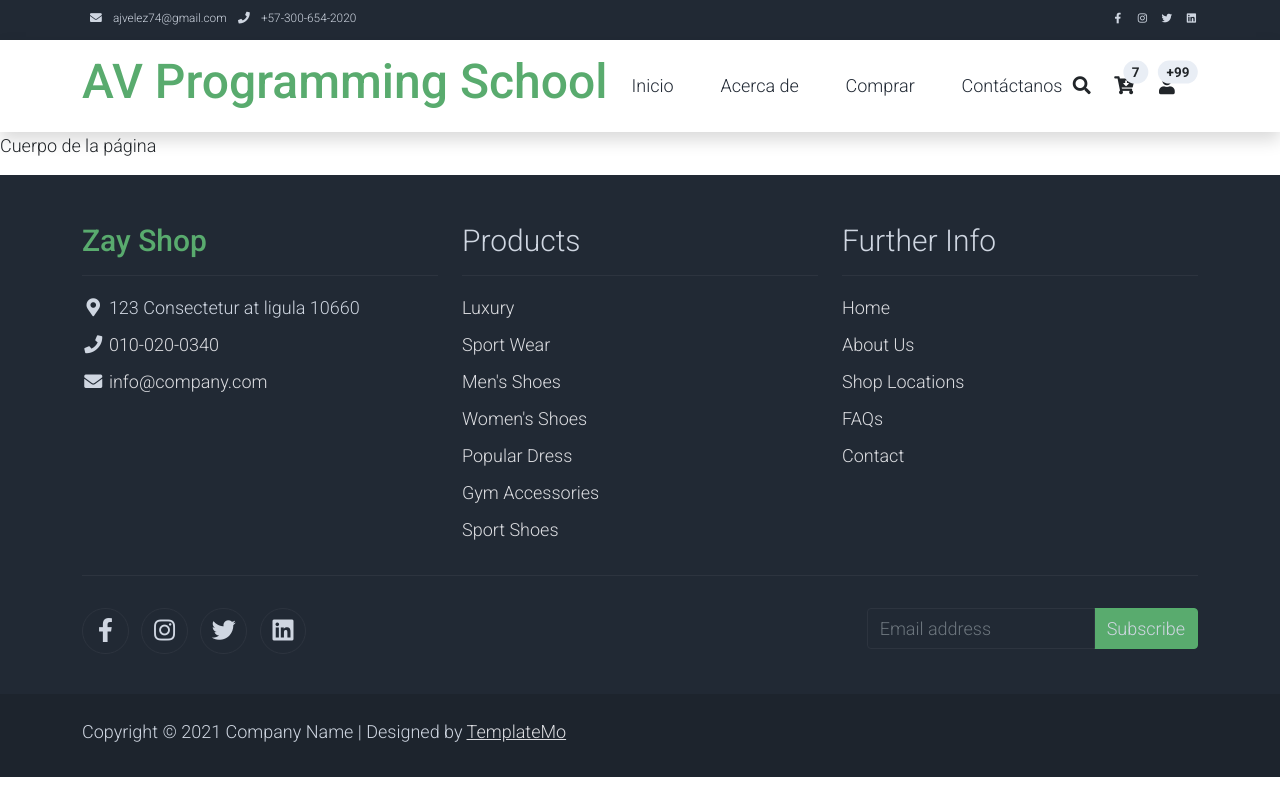
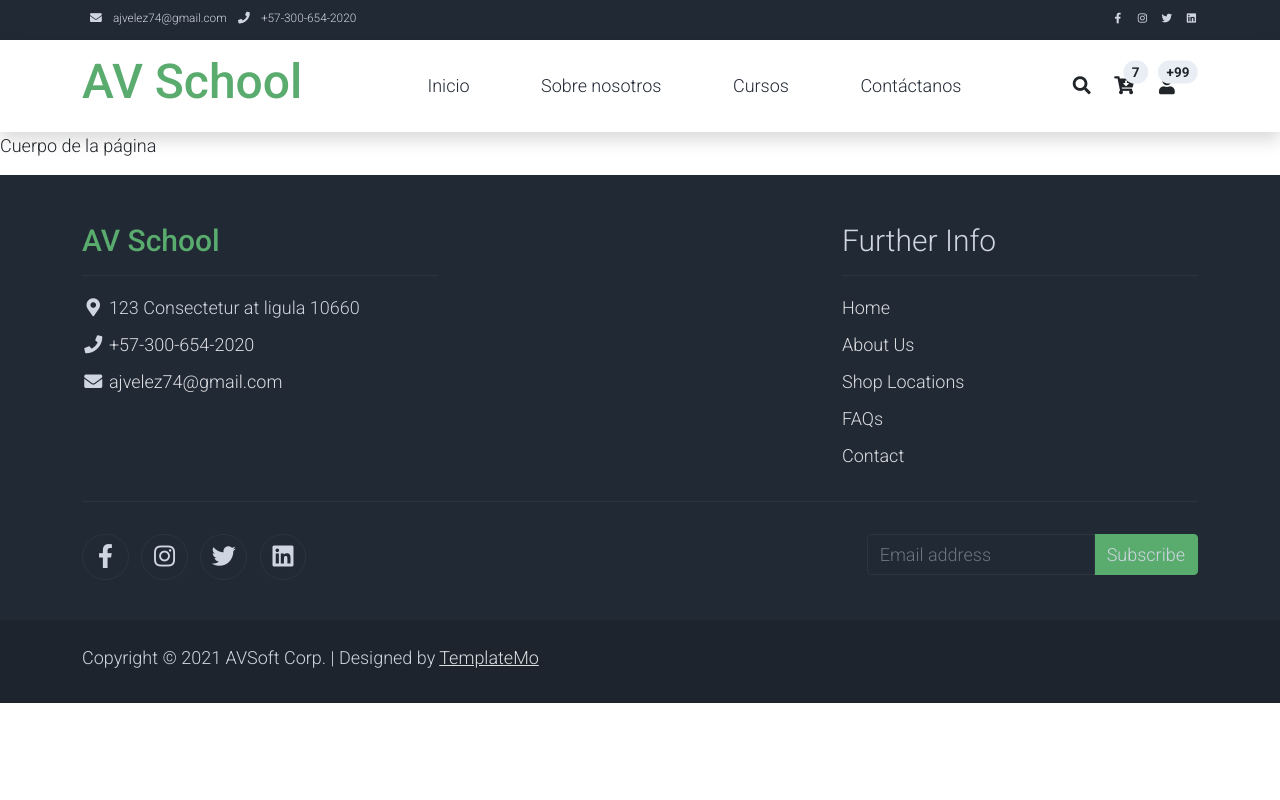
Before and after one commit to ajvelez74/ttech-project, a plain HTML site: page index.html in a window 1280 px wide. Drawn offline with nearby package versions, Linux system fonts and the light colour scheme.

Commit message:
Implementación de la navegación

```diff
--- a/footer.html
+++ b/footer.html
@@ -4,7 +4,7 @@
                 <div class="row">
 
                     <div class="col-md-4 pt-5">
-                        <h2 class="h2 text-success border-bottom pb-3 border-light logo">Zay Shop</h2>
+                        <h2 class="h2 text-success border-bottom pb-3 border-light logo">AV School</h2>
                         <ul class="list-unstyled text-light footer-link-list">
                             <li>
                                 <i class="fas fa-map-marker-alt fa-fw"></i>
@@ -12,26 +12,16 @@
                             </li>
                             <li>
                                 <i class="fa fa-phone fa-fw"></i>
-                                <a class="text-decoration-none" href="tel:010-020-0340">010-020-0340</a>
+                                <a class="text-decoration-none" href="tel:+57-300-654-2020">+57-300-654-2020</a>
                             </li>
                             <li>
                                 <i class="fa fa-envelope fa-fw"></i>
-                                <a class="text-decoration-none" href="mailto:info@company.com">info@company.com</a>
+                                <a class="text-decoration-none" href="mailto:ajvelez74@gmail.com">ajvelez74@gmail.com</a>
                             </li>
                         </ul>
                     </div>
 
                     <div class="col-md-4 pt-5">
-                        <h2 class="h2 text-light border-bottom pb-3 border-light">Products</h2>
-                        <ul class="list-unstyled text-light footer-link-list">
-                            <li><a class="text-decoration-none" href="#">Luxury</a></li>
-                            <li><a class="text-decoration-none" href="#">Sport Wear</a></li>
-                            <li><a class="text-decoration-none" href="#">Men's Shoes</a></li>
-                            <li><a class="text-decoration-none" href="#">Women's Shoes</a></li>
-                            <li><a class="text-decoration-none" href="#">Popular Dress</a></li>
-                            <li><a class="text-decoration-none" href="#">Gym Accessories</a></li>
-                            <li><a class="text-decoration-none" href="#">Sport Shoes</a></li>
-                        </ul>
                     </div>
 
                     <div class="col-md-4 pt-5">
@@ -82,7 +72,7 @@
                     <div class="row pt-2">
                         <div class="col-12">
                             <p class="text-left text-light">
-                                Copyright &copy; 2021 Company Name
+                                Copyright &copy; 2021 AVSoft Corp.
                                 | Designed by <a rel="sponsored" href="https://templatemo.com" target="_blank">TemplateMo</a>
                             </p>
                         </div>
@@ -92,11 +82,3 @@
 
         </footer>
         <!-- End Footer -->
-
-        <!-- Start Script -->
-        <script src="assets/js/jquery-1.11.0.min.js"></script>
-        <script src="assets/js/jquery-migrate-1.2.1.min.js"></script>
-        <script src="assets/js/bootstrap.bundle.min.js"></script>
-        <script src="assets/js/templatemo.js"></script>
-        <script src="assets/js/custom.js"></script>
-        <!-- End Script -->
--- a/header.html
+++ b/header.html
@@ -4,12 +4,12 @@
                 <div class="w-100 d-flex justify-content-between">
                     <div>
                         <i class="fa fa-envelope mx-2"></i>
-                        <a class="navbar-sm-brand text-light text-decoration-none" href="mailto:info@company.com">ajvelez74@gmail.com</a>
+                        <a class="navbar-sm-brand text-light text-decoration-none" href="mailto:ajvelez74@gmail.com">ajvelez74@gmail.com</a>
                         <i class="fa fa-phone mx-2"></i>
                         <a class="navbar-sm-brand text-light text-decoration-none" href="tel:+57-300-654-2020">+57-300-654-2020</a>
                     </div>
                     <div>
-                        <a class="text-light" href="https://fb.com/templatemo" target="_blank" rel="sponsored"><i class="fab fa-facebook-f fa-sm fa-fw me-2"></i></a>
+                        <a class="text-light" href="https://facebook.com/" target="_blank" rel="sponsored"><i class="fab fa-facebook-f fa-sm fa-fw me-2"></i></a>
                         <a class="text-light" href="https://www.instagram.com/" target="_blank"><i class="fab fa-instagram fa-sm fa-fw me-2"></i></a>
                         <a class="text-light" href="https://twitter.com/" target="_blank"><i class="fab fa-twitter fa-sm fa-fw me-2"></i></a>
                         <a class="text-light" href="https://www.linkedin.com/" target="_blank"><i class="fab fa-linkedin fa-sm fa-fw"></i></a>
@@ -25,10 +25,11 @@
             <div class="container d-flex justify-content-between align-items-center">
 
                 <a class="navbar-brand text-success logo h1 align-self-center" href="index.html">
-                    AV Programming School
+                    AV School
                 </a>
 
-                <button class="navbar-toggler border-0" type="button" data-bs-toggle="collapse" data-bs-target="#templatemo_main_nav" aria-controls="navbarSupportedContent" aria-expanded="false" aria-label="Toggle navigation">
+                <button class="navbar-toggler border-0" type="button" data-bs-toggle="collapse" data-bs-target="#templatemo_main_nav"
+                        aria-controls="navbarSupportedContent" aria-expanded="false" aria-label="Toggle navigation">
                     <span class="navbar-toggler-icon"></span>
                 </button>
 
@@ -39,10 +40,10 @@
                                 <a class="nav-link" href="index.html">Inicio</a>
                             </li>
                             <li class="nav-item">
-                                <a class="nav-link" href="about.html">Acerca de</a>
+                                <a class="nav-link" href="about.html">Sobre nosotros</a>
                             </li>
                             <li class="nav-item">
-                                <a class="nav-link" href="shop.html">Comprar</a>
+                                <a class="nav-link" href="shop.html">Cursos</a>
                             </li>
                             <li class="nav-item">
                                 <a class="nav-link" href="contact.html">Contáctanos</a>
@@ -84,7 +85,7 @@
                 </div>
                 <form action="" method="get" class="modal-content modal-body border-0 p-0">
                     <div class="input-group mb-2">
-                        <input type="text" class="form-control" id="inputModalSearch" name="q" placeholder="Search ...">
+                        <input type="text" class="form-control" id="inputModalSearch" name="q" placeholder="Buscar ...">
                         <button type="submit" class="input-group-text bg-success text-light">
                             <i class="fa fa-fw fa-search text-white"></i>
                         </button>
@@ -92,3 +93,4 @@
                 </form>
             </div>
         </div>
+        <!-- End Modal -->
--- a/index.html
+++ b/index.html
@@ -27,16 +27,17 @@
 
     <div id="footer"></div>
 
+
+    <!-- Start Script -->
+    <script src="js/jquery-1.11.0.min.js"></script>
+    <script src="js/jquery-migrate-1.2.1.min.js"></script>
+    <script src="js/bootstrap.bundle.min.js"></script>
+    <script src="js/templatemo.js"></script>
+    <script src="js/custom.js"></script>
+    <!-- End Script -->
+
+
     <script>
-        function cargarFragmento(idElemento, archivo) {
-            fetch(archivo)
-                .then(respuesta => respuesta.text())
-                .then(contenido => {
-                    document.getElementById(idElemento).innerHTML = contenido;
-                })
-            .catch(error => console.error(`Error cargando ${archivo}:`, error));
-        }
-
         document.addEventListener("DOMContentLoaded", () => {
             cargarFragmento("header", "header.html");
             cargarFragmento("footer", "footer.html");
--- a/js/custom.js
+++ b/js/custom.js
@@ -0,0 +1,9 @@
+
+function cargarFragmento(idElemento, archivo) {
+    fetch(archivo)
+        .then(respuesta => respuesta.text())
+        .then(contenido => {
+            document.getElementById(idElemento).innerHTML = contenido;
+        })
+    .catch(error => console.error(`Error cargando ${archivo}:`, error));
+}
```
